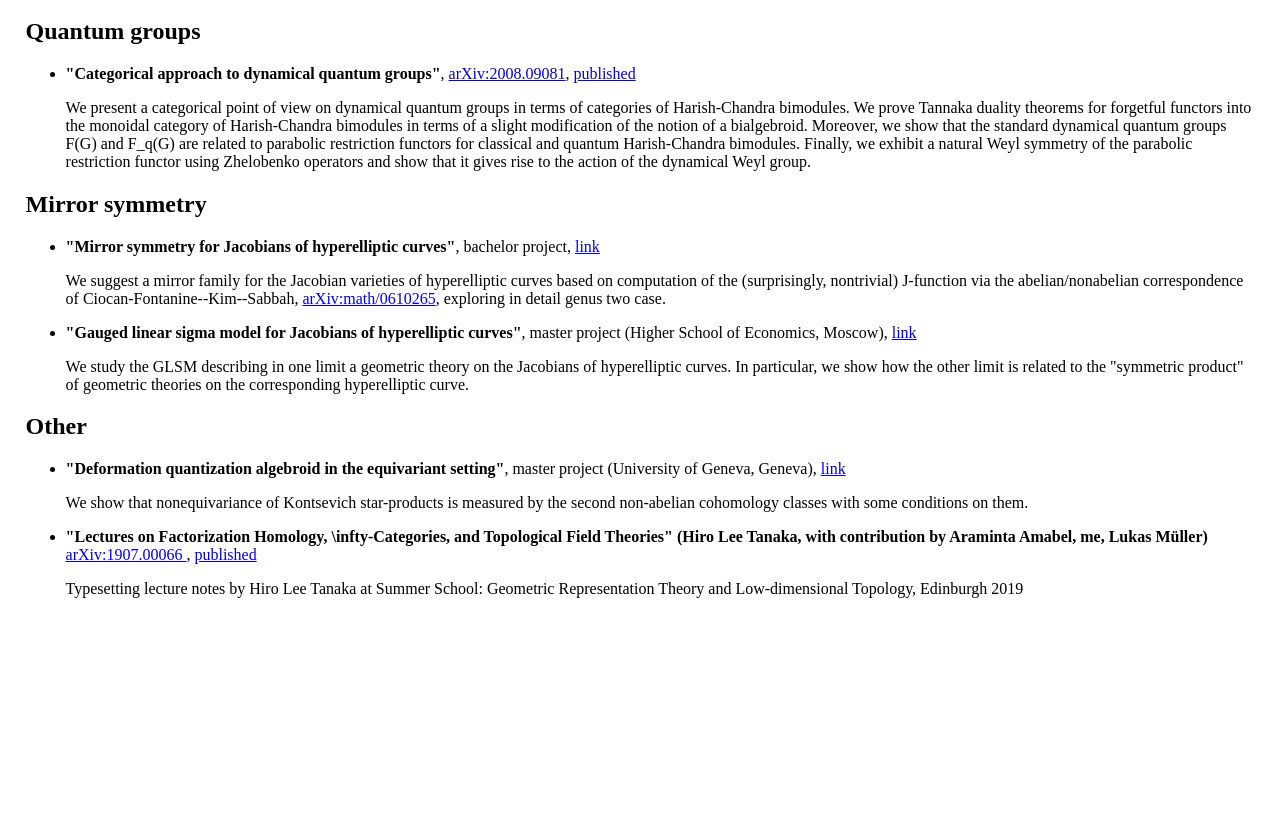
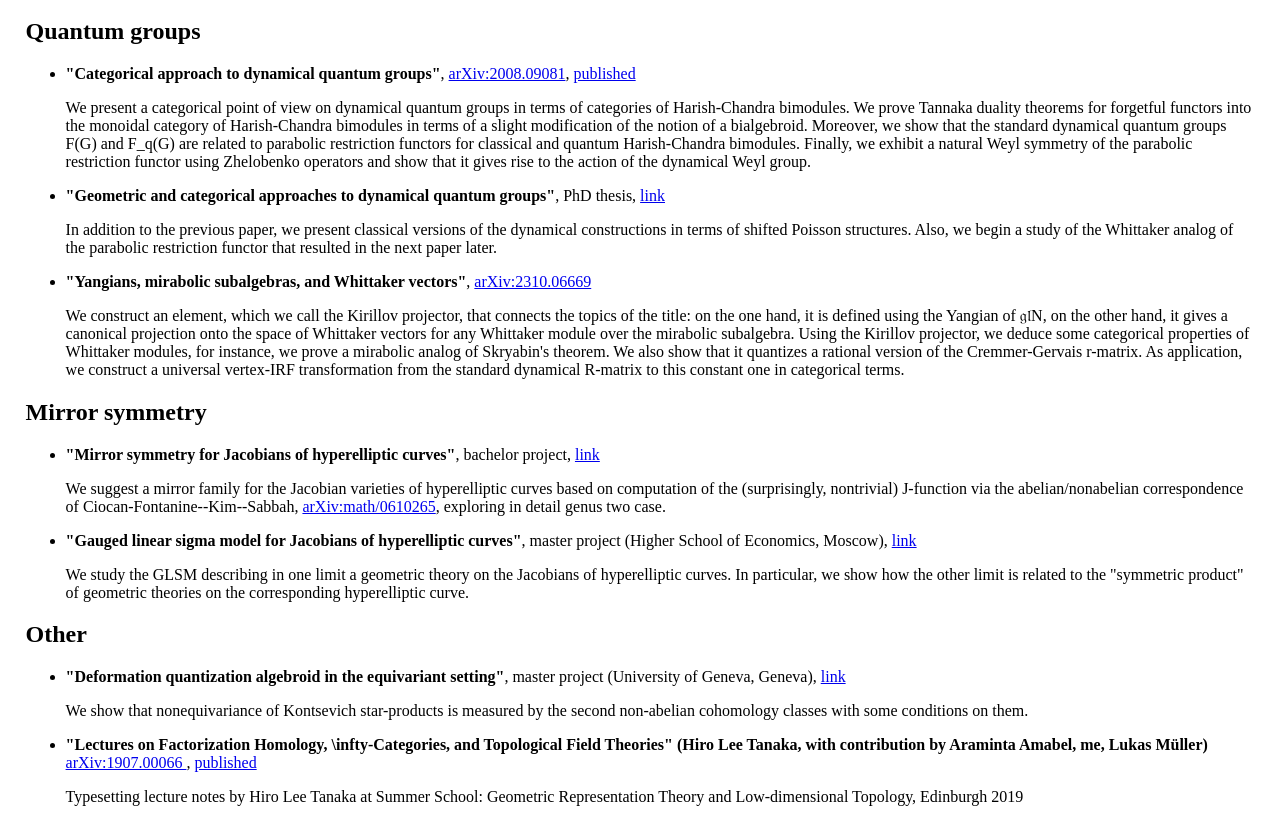
Before and after one commit to art-kalm/art-kalm.github.io, a plain HTML site: page research.html in a window 1280 px wide. Shown: the part 100-922 px from the top of the page. Before the commit the page ends 800 px from the top, so only its background shows below. Drawn offline with Linux system fonts and the light colour scheme.

Commit message:
Added arXiv:2310.06669 and thesis

```diff
--- a/research.html
+++ b/research.html
@@ -21,6 +21,22 @@
       </a>
       <p>
           We present a categorical point of view on dynamical quantum groups in terms of categories of Harish-Chandra bimodules. We prove Tannaka duality theorems for forgetful functors into the monoidal category of Harish-Chandra bimodules in terms of a slight modification of the notion of a bialgebroid. Moreover, we show that the standard dynamical quantum groups F(G) and F_q(G) are related to parabolic restriction functors for classical and quantum Harish-Chandra bimodules. Finally, we exhibit a natural Weyl symmetry of the parabolic restriction functor using Zhelobenko operators and show that it gives rise to the action of the dynamical Weyl group.
+      </p>
+    </li>
+
+    <li>
+      <b>"Geometric and categorical approaches to dynamical quantum groups"</b>, PhD thesis,
+      <a href="https://github.com/art-kalm/math/blob/master/dyn_rep_theory.pdf">link</a>
+      <p>
+        In addition to the previous paper, we present classical versions of the dynamical constructions in terms of shifted Poisson structures. Also, we begin a study of the Whittaker analog of the parabolic restriction functor that resulted in the next paper later.
+      </p>
+    </li>
+
+    <li>
+      <b>"Yangians, mirabolic subalgebras, and Whittaker vectors"</b>,
+      <a href="https://arxiv.org/abs/2310.06669">arXiv:2310.06669</a>
+      <p>
+        We construct an element, which we call the Kirillov projector, that connects the topics of the title: on the one hand, it is defined using the Yangian of 𝔤𝔩N, on the other hand, it gives a canonical projection onto the space of Whittaker vectors for any Whittaker module over the mirabolic subalgebra. Using the Kirillov projector, we deduce some categorical properties of Whittaker modules, for instance, we prove a mirabolic analog of Skryabin's theorem. We also show that it quantizes a rational version of the Cremmer-Gervais r-matrix. As application, we construct a universal vertex-IRF transformation from the standard dynamical R-matrix to this constant one in categorical terms.
       </p>
     </li>
   </ul>
```
Lines whose indentation alone changed are shown as unchanged.
